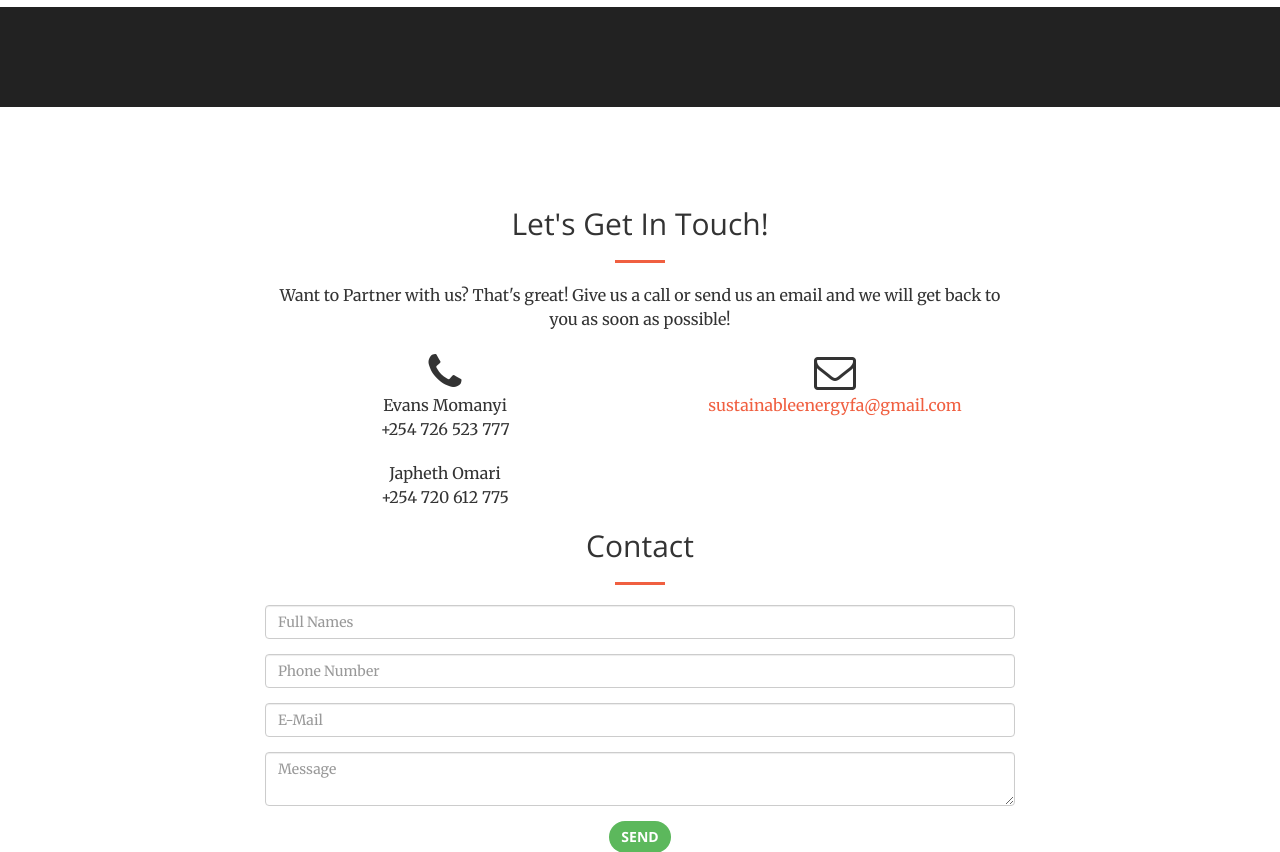
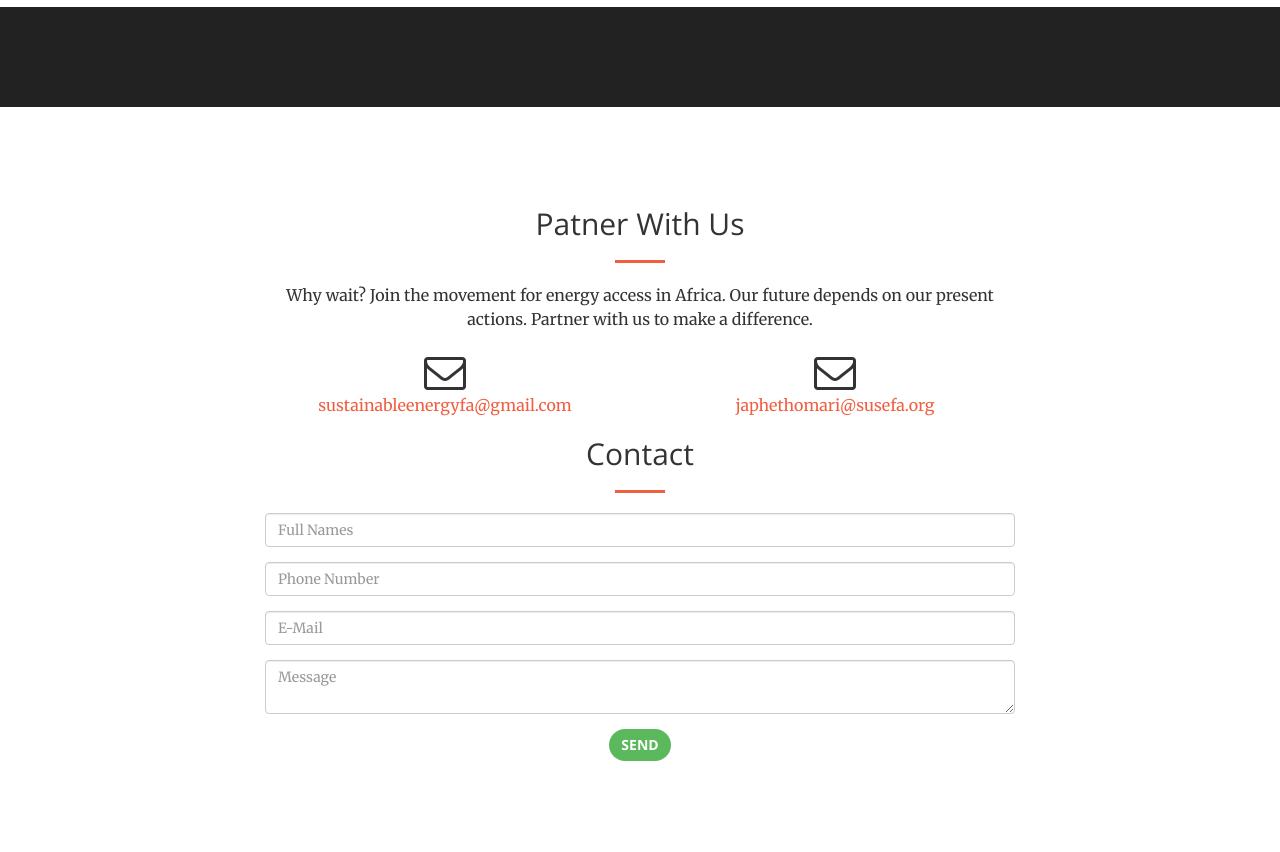
Before and after one commit to mboya/susefa, a PHP site: page / in a window 1280 px wide. Shown: the part 4560-5412 px from the top of the page. Run offline with PHP 8.4, Linux system fonts and the light colour scheme.

```diff
--- a/index.php
+++ b/index.php
@@ -170,7 +170,7 @@ Unfortunately, a vast majority of the population in Sub-Saharan Africa lack acce
         <div class="container">
             <div class="row">
                 <div class="col-lg-12 text-center">
-                    <h2 class="section-heading">The Team</h2>
+                    <h2 class="section-heading">Executive Team</h2>
                     <hr class="primary">
                 </div>
             </div>
@@ -444,18 +444,20 @@ The directors meet on a regular basis and oversee the full running of the organi
         <div class="container">
             <div class="row">
                 <div class="col-lg-8 col-lg-offset-2 text-center">
-                    <h2 class="section-heading">Let's Get In Touch!</h2>
+                    <h2 class="section-heading">Patner With Us</h2>
                     <hr class="primary">
-                    <p>Want to Partner with us? That's great! Give us a call or send us an email and we will get back to you as soon as possible!</p>
+                    <p>Why wait? Join the movement for energy access in Africa. Our future depends on our present actions.  Partner with us to make a difference.</p>
                 </div>
                 <div class="col-lg-4 col-lg-offset-2 text-center">
-                    <i class="fa fa-phone fa-3x wow bounceIn"></i>
-                    <p>Evans Momanyi <br> +254 726 523 777</p>
-                    <p>Japheth Omari <br> +254 720 612 775</p>
+                    <!-- <i class="fa fa-phone fa-3x wow bounceIn"></i> -->
+                    <!-- <p>Evans Momanyi <br> +254 726 523 777</p>
+                    <p>Japheth Omari <br> +254 720 612 775</p> -->
+                    <i class="fa fa-envelope-o fa-3x wow bounceIn" data-wow-delay=".1s"></i>
+                    <p><a href="mailto:sustainableenergyfa@gmail.com">sustainableenergyfa@gmail.com</a></p>
                 </div>
                 <div class="col-lg-4 text-center">
                     <i class="fa fa-envelope-o fa-3x wow bounceIn" data-wow-delay=".1s"></i>
-                    <p><a href="mailto:sustainableenergyfa@gmail.com">sustainableenergyfa@gmail.com</a></p>
+                    <p><a href="mailto:japhethomari@susefa.org">japhethomari@susefa.org</a></p>
                 </div>
                 <div class="col-lg-8 col-lg-offset-2 text-center">
                     <h2 class="section-heading">Contact</h2>
```
